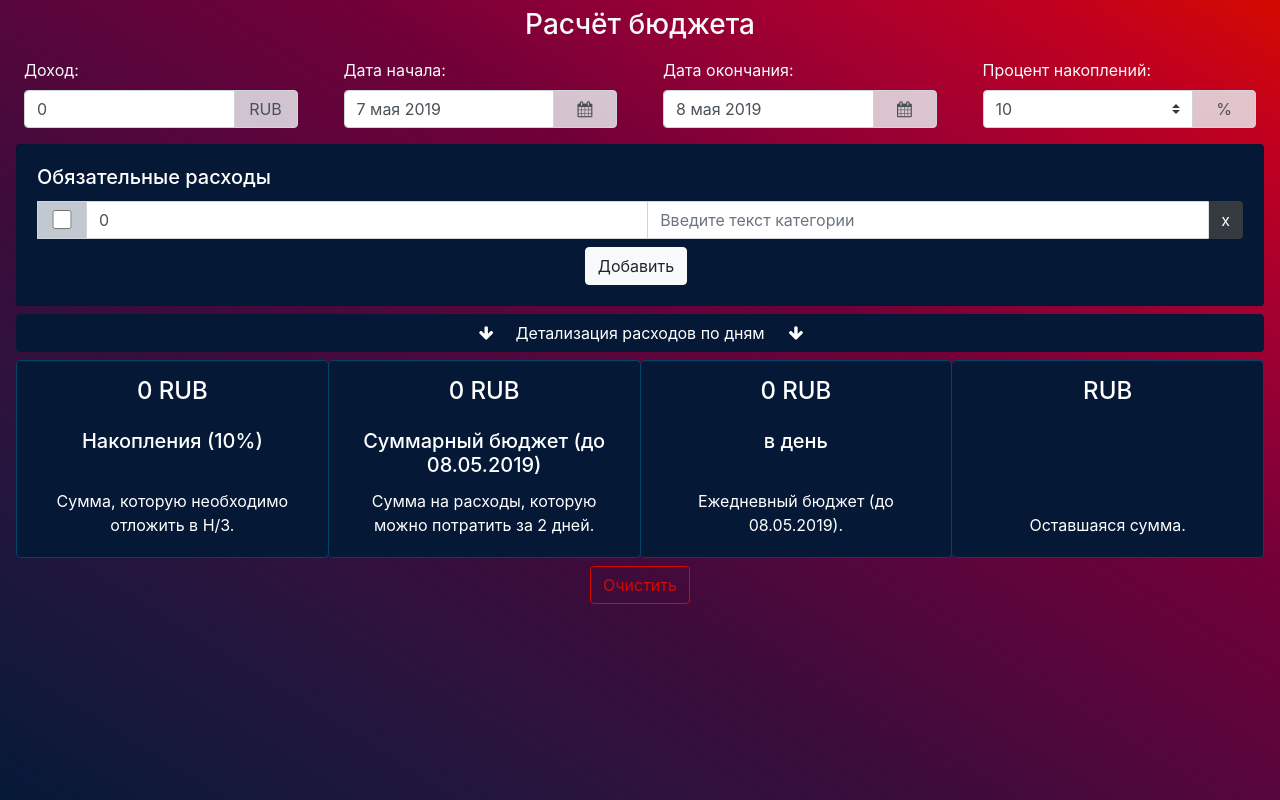
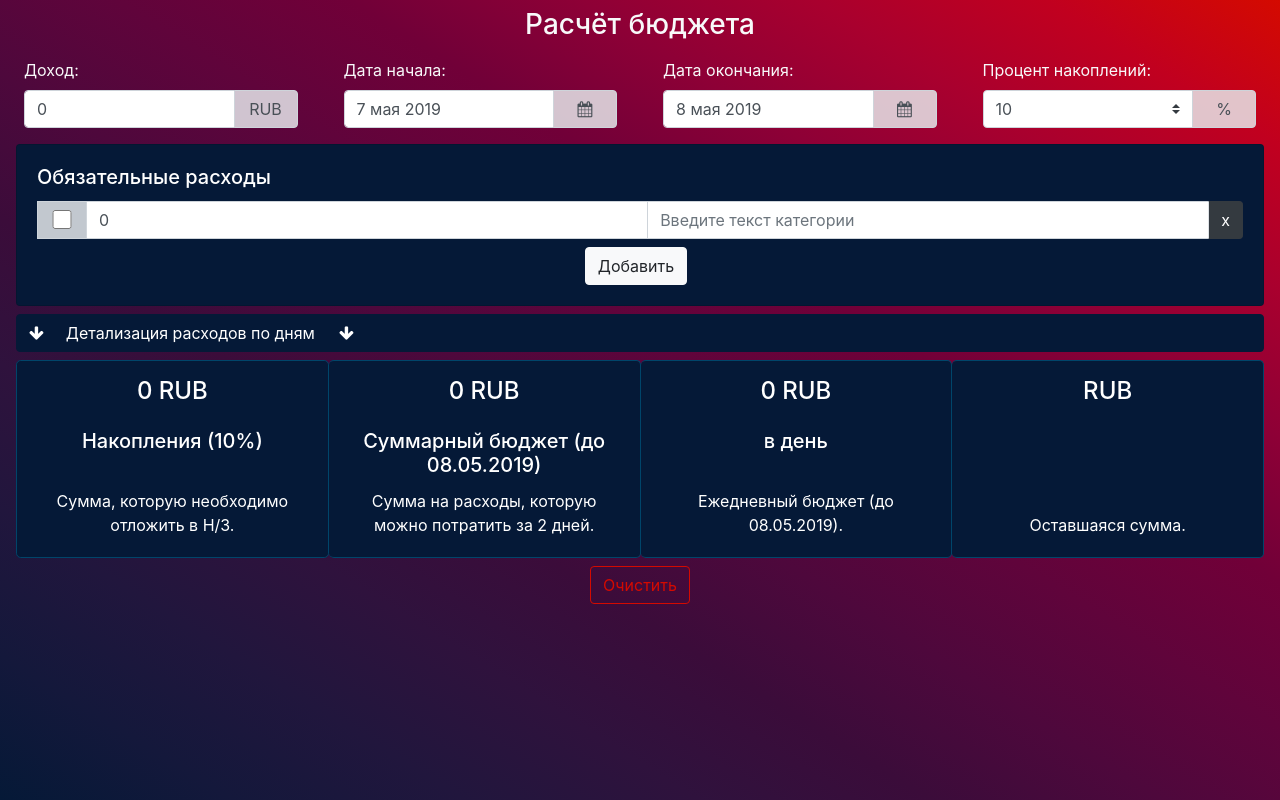
Before and after one commit to okurilo/fin-fast, a React (Create React App) app: page / in a window 1280 px wide. Built offline with nearby package versions, Linux system fonts and the light colour scheme.

Commit message:
[FIX] Calendar z-index

```diff
--- a/src/components/Daily.js
+++ b/src/components/Daily.js
@@ -53,9 +53,11 @@ export default class Daily extends Component {
                      type="button"
                      className=" w-100 text-center btn btn-primary"
                      onClick={this.handleSwitchDetailShow} >
-                        <i  style={iconStyle}  className={"mr-4 " + btnVis} />
-                        Детализация расходов по дням
-                        <i  style={iconStyle}  className={"ml-4 " + btnVis} />
+                        <div className="d-flex align-items-center">
+                            <i  style={iconStyle}  className={"mr-4 " + btnVis} />
+                            <span>Детализация расходов по дням</span>
+                            <i  style={iconStyle}  className={"ml-4 " + btnVis} />
+                        </div>
                     </button>
                 </div>
                 <div className={"daily text-white bg-primary collapse" + showDetail} >
--- a/src/css/App.css
+++ b/src/css/App.css
@@ -81,3 +81,7 @@
 .input-group-sm .input-group-append {
   margin-left: -4px;
 }
+
+.react-datepicker-popper {
+  z-index: 100 !important;
+}
```
